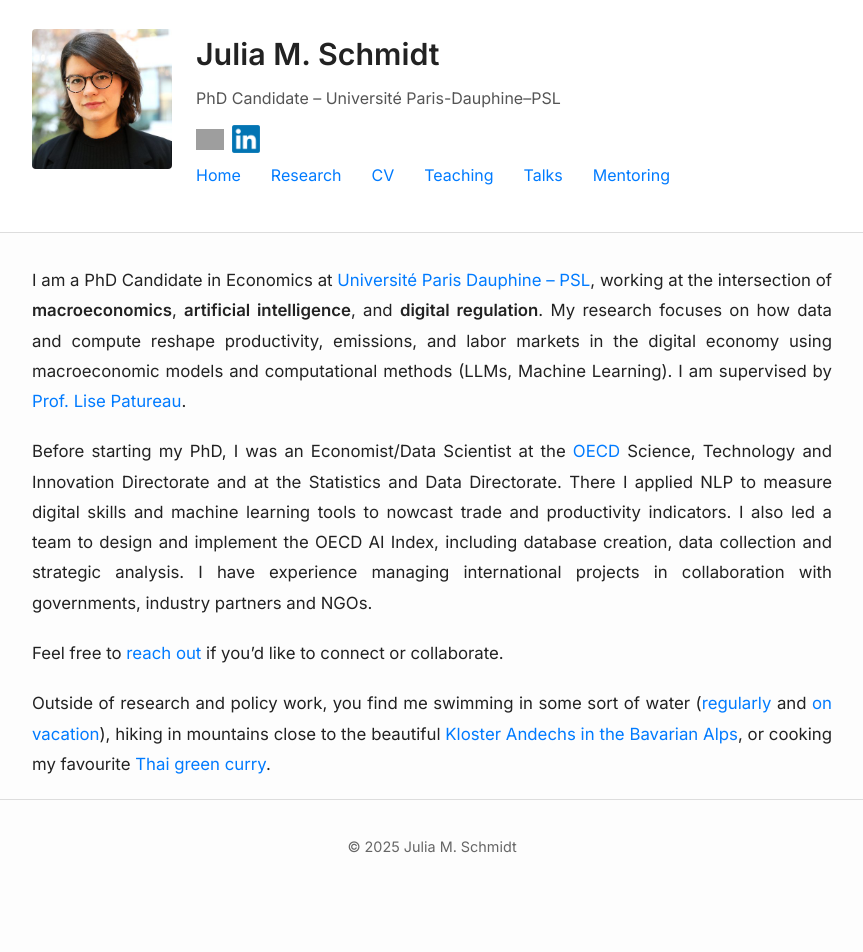
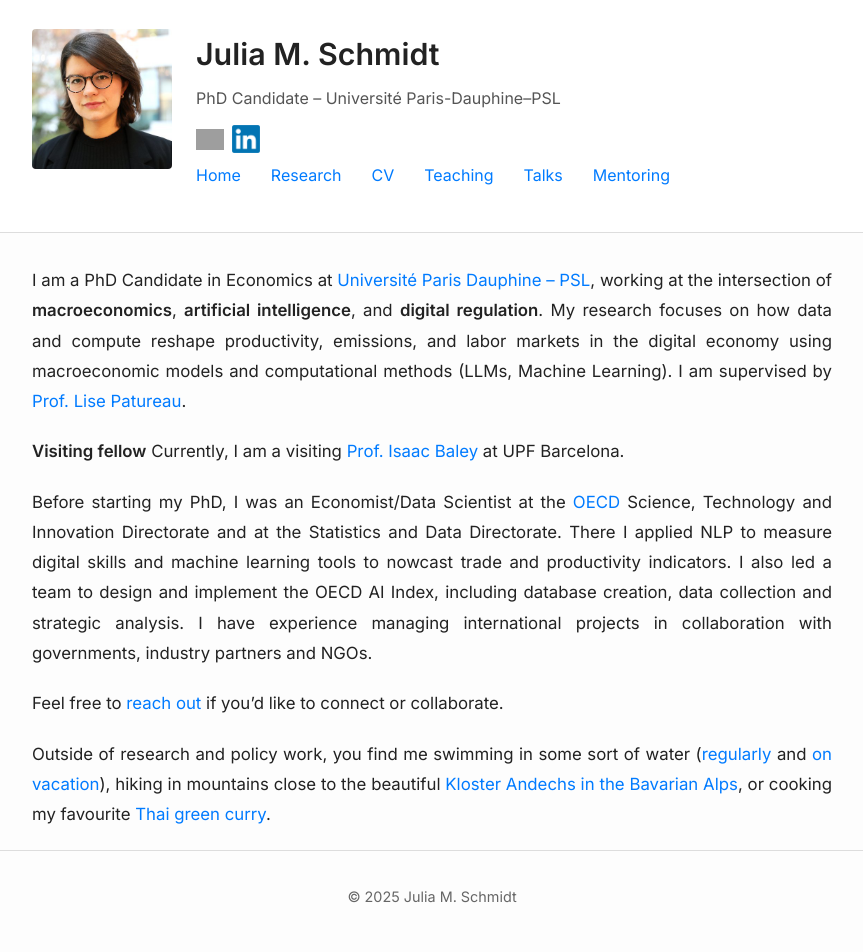
Before and after one commit to julia-m-schmidt/julia-m-schmidt.github.io, a Jekyll site: the page built from home.md, in a window 1280 px wide. Shown: the part 248-1200 px from the top of the page, without its empty margins (208-1071 px from the left). Built offline with Jekyll 4.4.1, drawn with Linux system fonts in a browser that asks for light colours; before the commit the page ends 1149 px from its top, so only the background shows below that; grey boxes are pictures that could not be loaded.

Commit message:
Update home.md

```diff
--- a/home.md
+++ b/home.md
@@ -7,6 +7,8 @@ permalink: /
 
 I am a PhD Candidate in Economics at [Université Paris Dauphine – PSL](https://dauphine.psl.eu/), working at the intersection of **macroeconomics**, **artificial intelligence**, and **digital regulation**. My research focuses on how data and compute reshape productivity, emissions, and labor markets in the digital economy using macroeconomic models and computational methods (LLMs, Machine Learning). I am supervised by [Prof. Lise Patureau](https://sites.google.com/view/lisepatureau/home?authuser=0).
 
+**Visiting fellow** Currently, I am a visiting [Prof. Isaac Baley](https://www.isaacbaley.com/) at UPF Barcelona.
+
 Before starting my PhD, I was an Economist/Data Scientist at the [OECD](https://www.oecd.org/en.html) Science, Technology and Innovation Directorate and at the Statistics and Data Directorate. There I applied NLP to measure digital skills and machine learning tools to nowcast trade and productivity indicators. I also led a team to design and implement the OECD AI Index, including database creation, data collection and strategic analysis. I have experience managing international projects in collaboration with governments, industry partners and NGOs.
 
 Feel free to [reach out](mailto:julia.schmidt@dauphine.psl.eu?subject=Collaboration%20Request) if you’d like to connect or collaborate.
```
